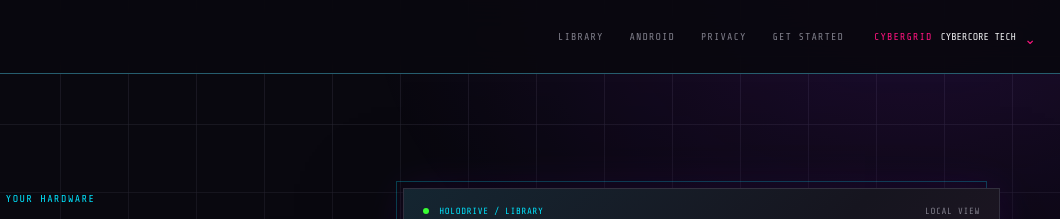
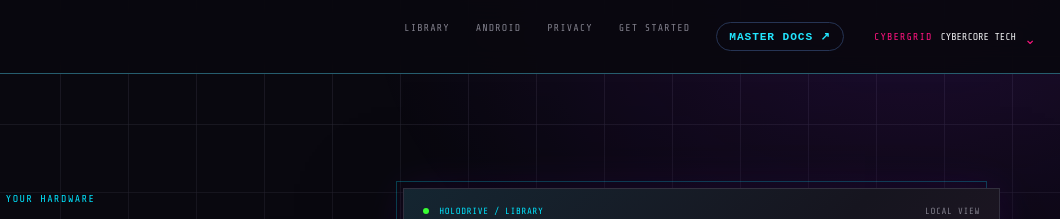
Before and after one commit to cybercoretech/holodrive, a plain HTML site: page index.html in a window 1280 px wide. Shown: the top 219 px of the page, 220-1280 px from the left. Drawn offline with nearby package versions, Linux system fonts and the light colour scheme; no server answers.

Commit message:
Add Cybercore master docs navigation

```diff
--- a/index.html
+++ b/index.html
@@ -20,7 +20,7 @@
       <a href="#android">ANDROID</a>
       <a href="#privacy">PRIVACY</a>
       <a href="#connect">GET STARTED</a>
-    </nav>
+    <a data-cybercore-master-docs href="https://cybercoretech.github.io/cybercore/docs.html" style="color:#22e6ff;border:1px solid #263454;border-radius:999px;padding:7px 12px;text-decoration:none;font:600 .7rem ui-monospace,monospace;letter-spacing:.08em;white-space:nowrap">MASTER DOCS ↗</a></nav>
     <div class="theme-picker">
       <span class="theme-label">CYBERGRID</span>
       <button id="themeButton" class="theme-button" type="button" aria-haspopup="listbox" aria-expanded="false" aria-controls="themeMenu">LOADING THEMES…</button>
```
